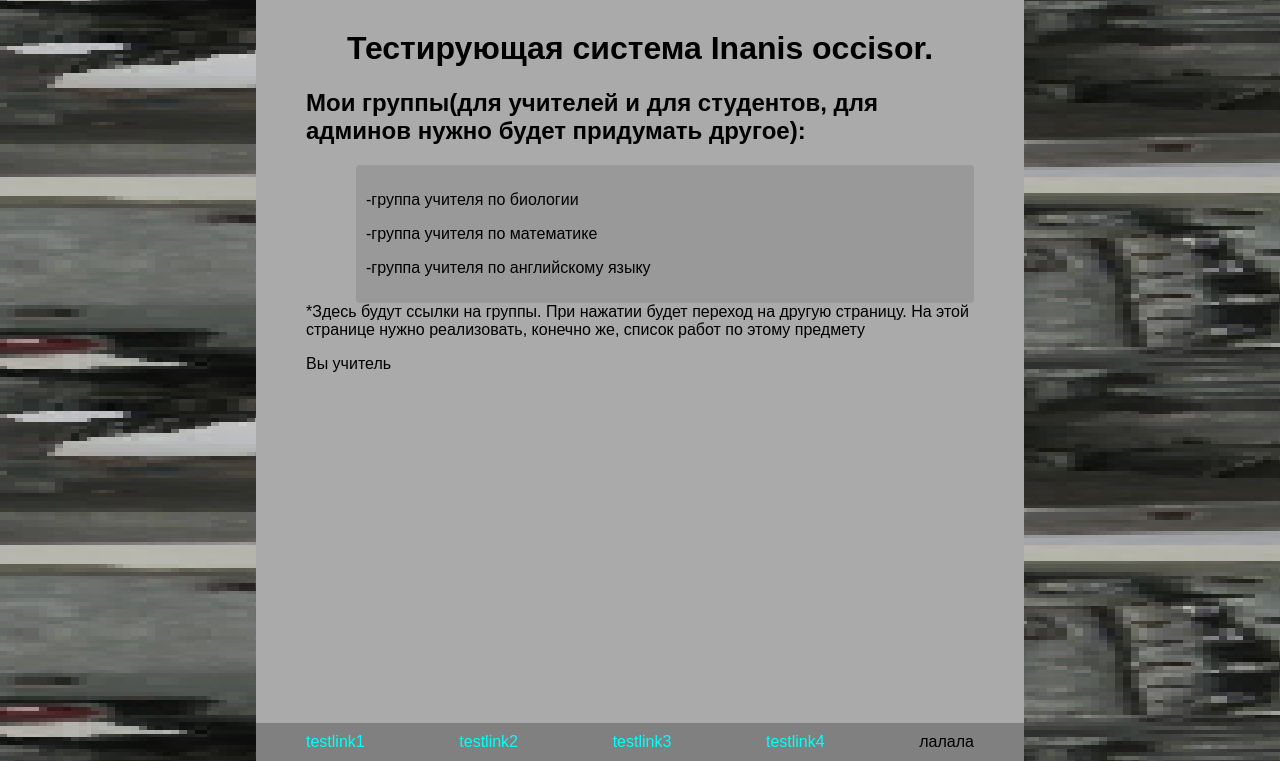
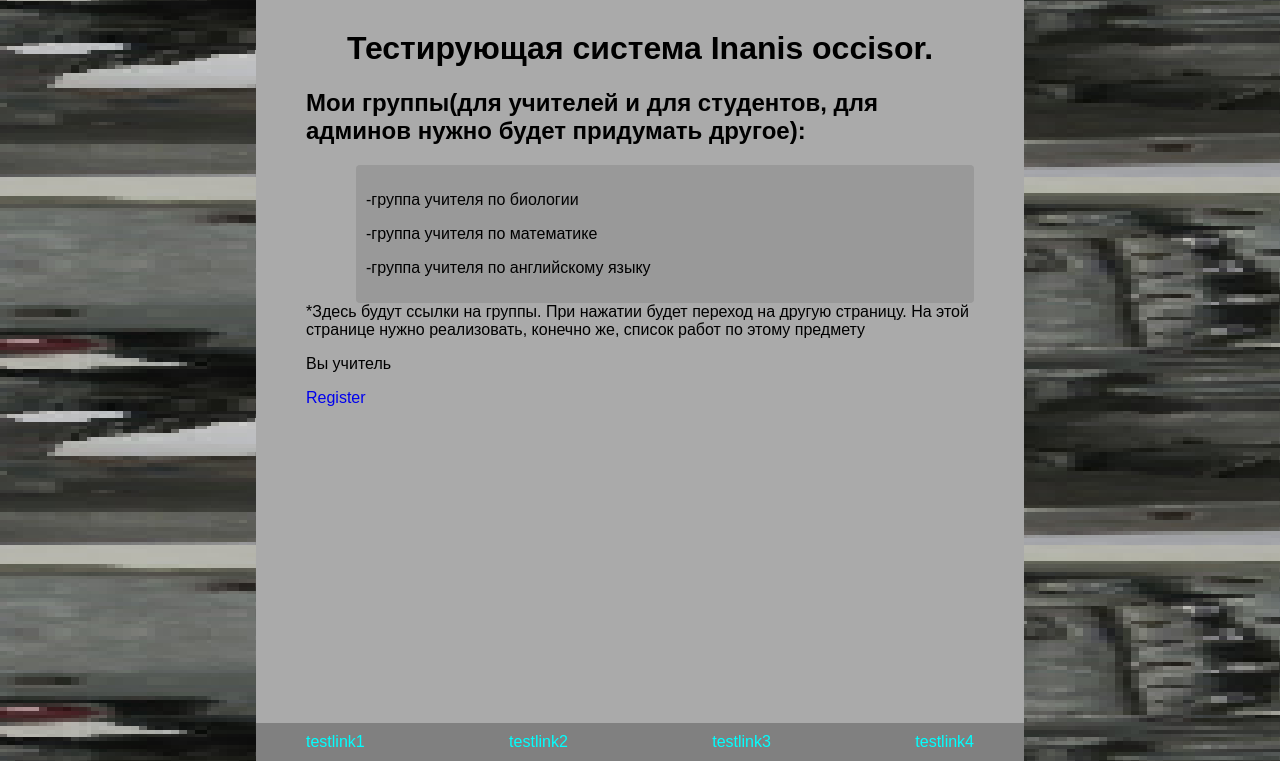
Before and after one commit to maximalekseenko/testing-system, a Django app: page / in a window 1280 px wide. Shown: the part 39-800 px from the top of the page. Run offline with Django 3.2, Linux system fonts and the light colour scheme.

Commit message:
first team work

```diff
--- a/main/templates/heresypage1.html
+++ b/main/templates/heresypage1.html
@@ -3,4 +3,6 @@
 <div class="flex flex-sb">
     <h1 class="test">A</h1>
 </div>
+{{test.val2}}
+{{test.val1}}
 {% endblock %}
--- a/main/templates/home.html
+++ b/main/templates/home.html
@@ -13,6 +13,6 @@
 {%else%}
 <p>Вы студент</p>
 {%endif%}
-
+<a href='/heresyone/'>Register</a>
 
 {% endblock %}
--- a/templates/footer.html
+++ b/templates/footer.html
@@ -3,5 +3,4 @@
     <a href="/heresyone/">testlink2</a>
     <a href="/heresyone/">testlink3</a>
     <a href="/heresyone/">testlink4</a>
-    <a>лалала</a>
 </footer>
```
Also changed, not shown: db.sqlite3, static/css/common-class.css (line endings or trailing spaces).
